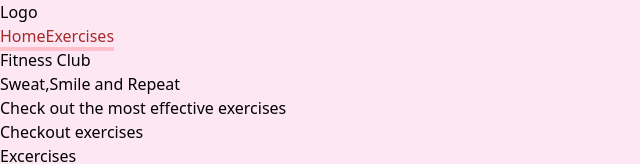
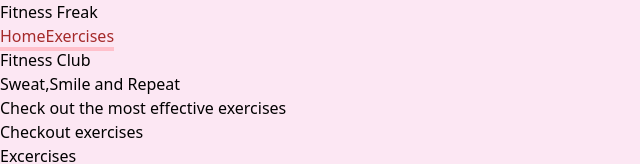
Before and after one commit to Haroon-1ktk/fitness, a React (Vite) app: page / in a window 1280 px wide. Shown: the top 164 px of the page, without its empty margins (0-640 px from the left). Built offline with nearby package versions, Linux system fonts and the light colour scheme; no server answers.

Commit message:
Update Navbar.jsx

```diff
--- a/src/Components/Navbar.jsx
+++ b/src/Components/Navbar.jsx
@@ -5,7 +5,7 @@ const Navbar = () => {
   return (
     <>
     <div className=' text-lg flex flex-row justify-around mt-3'>
-      <Link to={'/'} className='font-bold'>Logo</Link>
+      <Link to={'/'} className='font-bold'>Fitness Freak</Link>
       <div className='flex gap-3'>
         <NavLink to={'/'} className='px-4'>Home</NavLink>
         <NavLink to={'#excercises'}>Exercises</NavLink>
```
